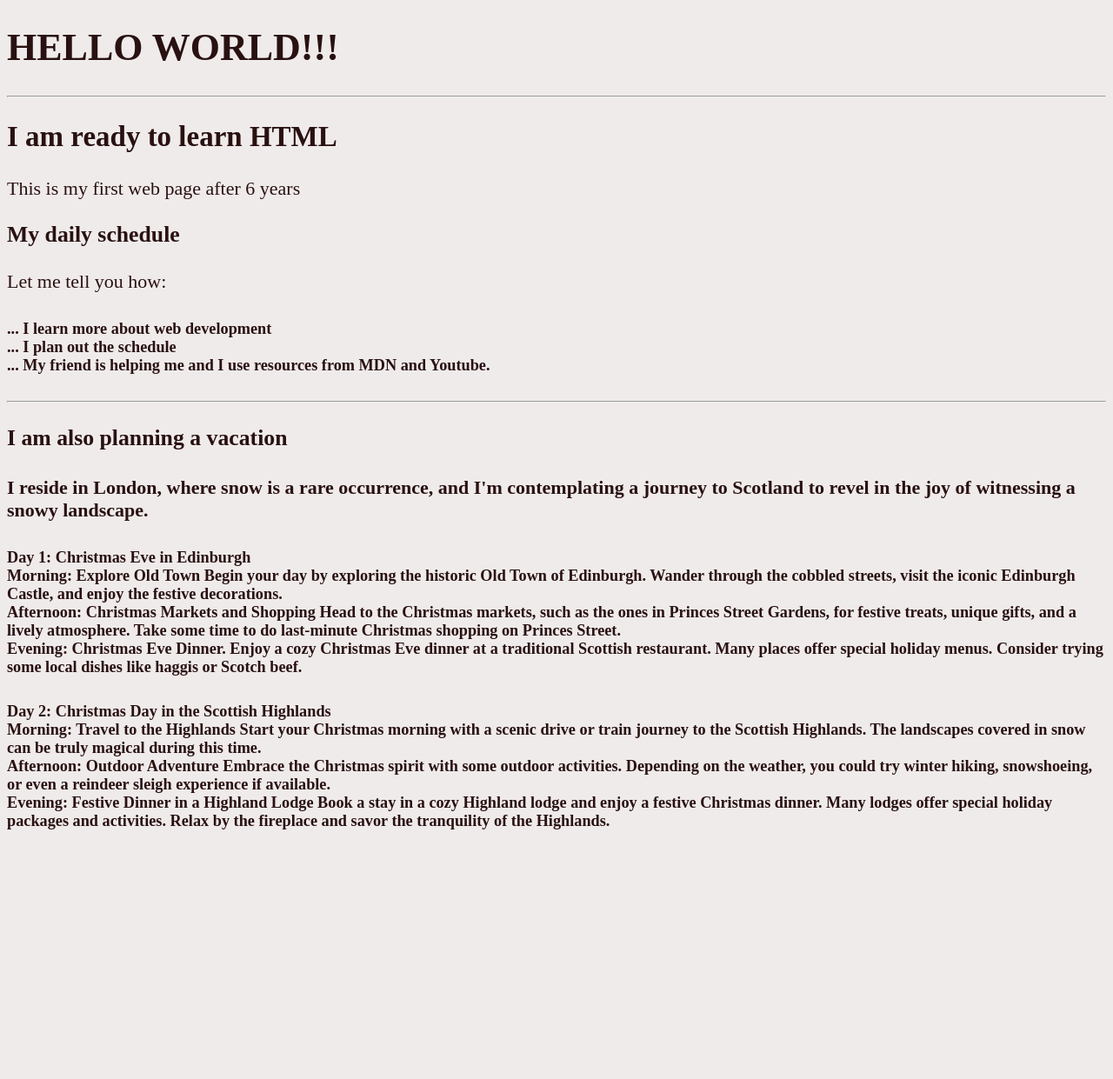
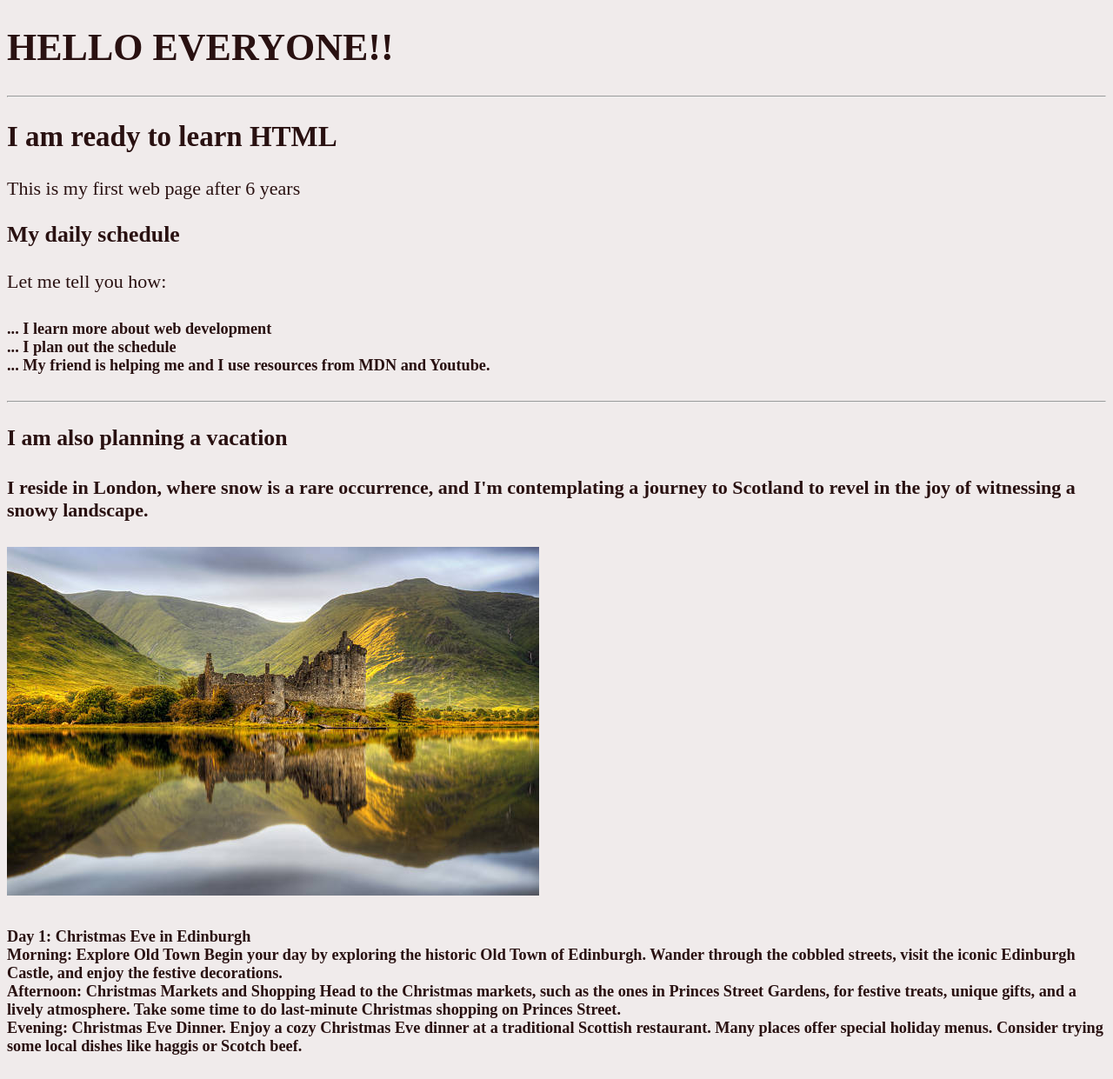
Before and after one commit to poojapdarade/Lesson-1, a plain HTML site: page index.html in a window 1280 px wide. Shown: the top 1241 px of the page at 87% size. Before the commit the page ends 986 px from the top, so only its background shows below. Drawn offline with Linux system fonts and the light colour scheme.

Commit message:
Added an image

```diff
--- a/index.html
+++ b/index.html
@@ -11,7 +11,7 @@
 </head>
 
 <body>
-    <h1>HELLO WORLD!!!</h1>
+    <h1>HELLO EVERYONE!!</h1>
     <hr>
     <h2>I am ready to learn HTML</h2>
     <p>This is my first web page after 6 years</p>
@@ -30,7 +30,9 @@
     <h4>I reside in London, where snow is a rare occurrence, and I'm contemplating a journey to Scotland to revel
         in the joy of witnessing a snowy landscape.</h4>
     </p>
-
+    <picture>
+        <img src="scotland.png" alt="" />
+      </picture>
     <p>
 
     <h5>Day 1: Christmas Eve in Edinburgh
```
Also changed, not shown: scotland.png (added).
